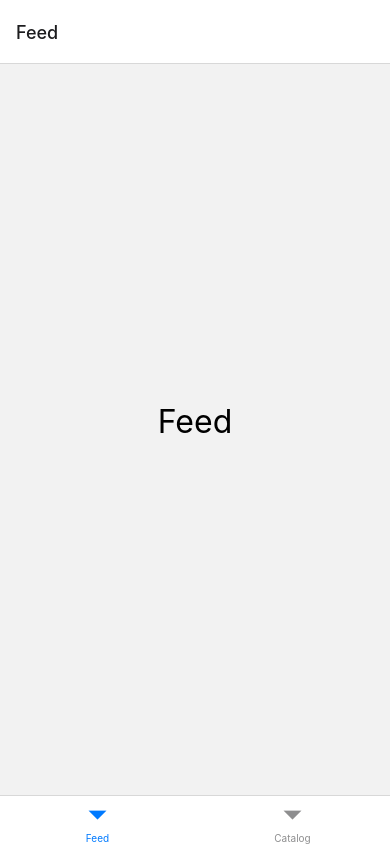
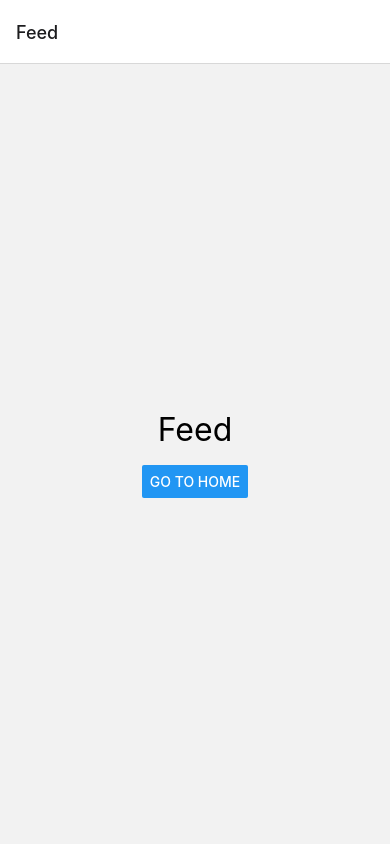
Before and after one commit to Yitzhak-Njenga/hello-world-React-Native-, a React Native app: screen / in a window 390 px wide. Built offline with nearby package versions, Linux system fonts and the light colour scheme.

Commit message:
naviagtion

```diff
--- a/App.js
+++ b/App.js
@@ -1,13 +1,24 @@
 import React from 'react';
-import { StyleSheet, Text, View } from 'react-native';
-import { NavigationContainer } from '@react-navigation/native';
-import { createBottomTabNavigator } from '@react-navigation/bottom-tabs';
+import { Button, StyleSheet, Text, View } from 'react-native';
+import { NavigationContainer, useNavigation } from '@react-navigation/native';
+import { createStackNavigator } from '@react-navigation/stack';
 
-const FeedScreen = () => (
-  <View style={styles.layout}>
-    <Text style={styles.title}>Feed</Text>
-  </View>
-);
+const FeedScreen = () => {
+    const nav = useNavigation();
+
+
+
+
+  return (
+    <View style={styles.layout}>
+      <Text style={styles.title}>Feed</Text>
+        <Button
+    title = "Go to home"
+    onPress={()=> nav.navigate('Catalog')}
+    />
+    </View>
+  );
+};
 
 const CatalogScreen = () => (
   <View style={styles.layout}>
@@ -15,14 +26,17 @@ const CatalogScreen = () => (
   </View>
 );
 
-const Tab = createBottomTabNavigator();
+const Stack = createStackNavigator();
 
 export const AppNavigator = () => (
-  <Tab.Navigator>
-    <Tab.Screen name="Feed" component={FeedScreen} />
-    <Tab.Screen name="Catalog" component={CatalogScreen} />
-  </Tab.Navigator>
+  <Stack.Navigator>
+    <Stack.Screen name="Feed" component={FeedScreen} />
+    <Stack.Screen name="Catalog" component={CatalogScreen} />
+  </Stack.Navigator>
 );
+
+
+
 
 const App = () => (
   <NavigationContainer>
--- a/package.json
+++ b/package.json
@@ -9,6 +9,7 @@
     "web": "expo start --web"
   },
   "dependencies": {
+    "@react-navigation/bottom-tabs": "^6.4.0",
     "expo": "~46.0.9",
     "expo-status-bar": "~1.4.0",
     "react": "18.0.0",
```
Also changed, not shown: 1 other file (tests, documents, lock files or other folders).
